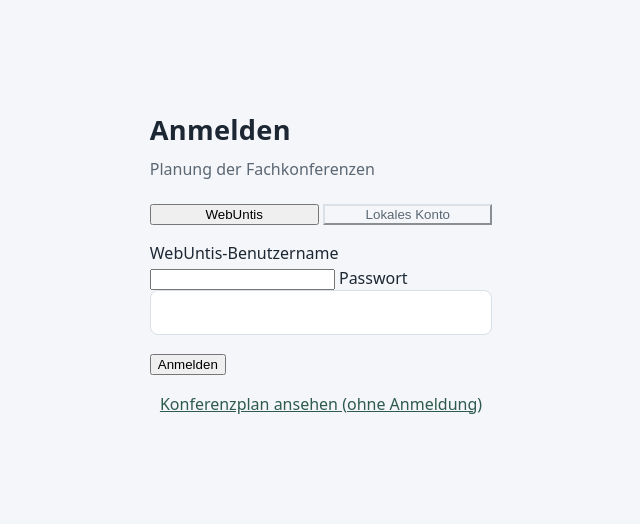
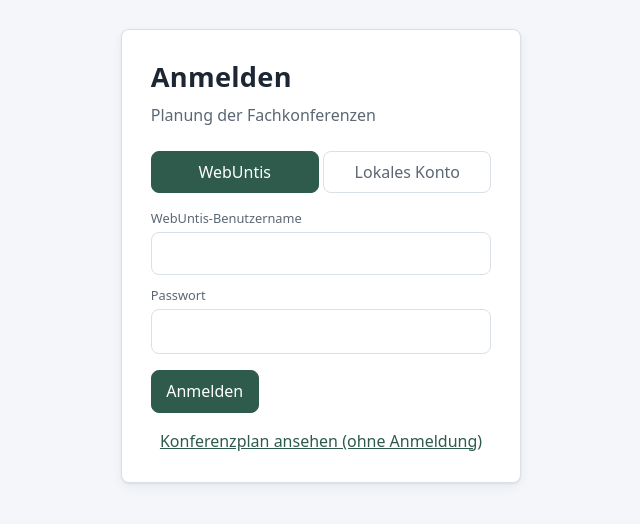
Before and after one commit to hornse/fachkonferenzen, a PHP site: page / in a window 1280 px wide. Shown: the part 61-585 px from the top of the page, without its empty margins (319-959 px from the left). Run offline with PHP 8.4, Linux system fonts and the light colour scheme.

Commit message:
v1.5.0: Gerüst aus ci-css, Karten wiederhergestellt

```diff
--- a/frontend/index.html
+++ b/frontend/index.html
@@ -8,10 +8,10 @@
     <!-- Tokens zuerst, die projekteigene Datei zuletzt: So gewinnt
          style.css im Zweifel, und die Werte kommen dennoch aus einer
          Quelle. -->
-    <link rel="stylesheet" href="/vendor/ci-css/ci-tokens.css?v=20260813140429">
-    <link rel="stylesheet" href="/vendor/ci-css/ci-komponenten.css?v=20260813140429">
-    <link rel="stylesheet" href="/vendor/ci-css/ci-shell.css?v=20260813140429">
-    <link rel="stylesheet" href="/style.css?v=20260813140429">
+    <link rel="stylesheet" href="/vendor/ci-css/ci-tokens.css?v=20260813141536">
+    <link rel="stylesheet" href="/vendor/ci-css/ci-komponenten.css?v=20260813141536">
+    <link rel="stylesheet" href="/vendor/ci-css/ci-shell.css?v=20260813141536">
+    <link rel="stylesheet" href="/style.css?v=20260813141536">
 </head>
 <body class="ci-seite">
 
@@ -21,7 +21,7 @@
      Navigationspunkte. Eine Seitenleiste verschenkte hier ein Sechstel
      der Bildschirmbreite an vier Wörter. -->
 <div class="ci-huelle ci-huelle--kopf" data-ci-huelle data-leiste="voll"
-     data-ci-icons="/vendor/ci-css/ci-icons.svg?v=20260813140429">
+     data-ci-icons="/vendor/ci-css/ci-icons.svg?v=20260813141536">
 
     <!-- ci-leiste--farbig: Die tafelgrüne Kopfleiste ist die Kennfarbe
          dieser Anwendung. Ohne die Variante wäre sie beim Umbau auf das
@@ -64,7 +64,7 @@
      weil sie fest am unteren Rand schwebt. -->
 <div id="meldung" class="meldung" role="status" aria-live="polite" hidden></div>
 
-<script src="/vendor/ci-css/ci-shell.js?v=20260813140429"></script>
-<script src="/app.js?v=20260813140429"></script>
+<script src="/vendor/ci-css/ci-shell.js?v=20260813141536"></script>
+<script src="/app.js?v=20260813141536"></script>
 </body>
 </html>
--- a/frontend/style.css
+++ b/frontend/style.css
@@ -44,6 +44,11 @@
     --warn:        var(--ci-fehler);
     --warn-hell:   var(--ci-fehler-flaeche);
     --ok:          var(--ci-erfolg);
+
+    /* Die Reihe setzt 76rem (1216px); fachkonferenzen hatte vorher
+       1100px. Wer es enger möchte, ändert nur diese Zeile – das Modul
+       liest den Wert, alle Regeln folgen. */
+    /* --ci-inhalt-breite: 69rem; */
 
     --radius:      var(--ci-radius);
     --schatten:    var(--ci-schatten);
@@ -101,16 +106,60 @@ a { color: var(--tafel); }
    ci-shell.css (Variante .ci-huelle--kopf). Die früheren Regeln für
    .kopf, .kopf-innen, .marke, .nav und .benutzer sind entfallen –
    rund 40 Zeilen, die das Modul besser abdeckt.
+
+   NICHT entfallen sind Karten, Knöpfe und Felder: app.js erzeugt
+   `class="karte"`, das Modul kennt aber `.ci-karte`. Wer die Regeln
+   hier löscht, weil „das Modul das abdeckt", steht ohne Karten da –
+   genau das ist beim ersten Anlauf dieses Pakets passiert. Die Regeln
+   beziehen ihre Werte aus den Tokens, doppeln also nichts.
    ------------------------------------------------------------- */
+
+.karte {
+    background: var(--karte); border: 1px solid var(--linie);
+    border-radius: var(--radius); box-shadow: var(--schatten);
+    padding: 1.1rem 1.3rem; margin-bottom: 1rem;
+}
+
 .raster { display: grid; gap: 1rem; }
 .raster.zweispaltig { grid-template-columns: 1fr 1fr; }
 @media (max-width: 800px) { .raster.zweispaltig { grid-template-columns: 1fr; } }
 
-/* --- Formulare ----------------------------------------------
-   Felder, Knöpfe, Karten und Tabellen kommen aus ci-komponenten.css.
-   Hier bleibt nur, was dieses Projekt zusätzlich braucht.
+/* --- Formulare und Knöpfe -----------------------------------
+   Ebenfalls nicht entfallen: app.js setzt `sekundaer`, `gefahr` und
+   `klein` als Knopfklassen, nicht die ci-Varianten.
    ------------------------------------------------------------- */
+label { display: block; font-size: .8rem; color: var(--tinte-blass); margin: .7rem 0 .2rem; }
+input, select, textarea {
+    width: 100%; padding: .5rem .6rem; font: inherit;
+    border: 1px solid var(--linie); border-radius: var(--radius);
+    background: var(--kreide); color: var(--tinte);
+}
+input:focus, select:focus, textarea:focus, button:focus-visible {
+    outline: 2px solid var(--gold); outline-offset: 1px;
+}
 select.klein, input.klein { width: auto; padding: .25rem .4rem; font-size: .85rem; }
+
+button {
+    font: inherit; cursor: pointer; padding: .5rem .9rem;
+    border: 1px solid var(--tafel); border-radius: var(--radius);
+    background: var(--tafel); color: var(--kreide);
+}
+button:hover { background: var(--tafel-tief); }
+button.sekundaer { background: transparent; color: var(--tafel); }
+button.sekundaer:hover { background: var(--papier); }
+button.gefahr { background: transparent; border-color: var(--warn); color: var(--warn); }
+button.klein { padding: .25rem .55rem; font-size: .82rem; }
+button:disabled { opacity: .5; cursor: default; }
+
+/* In der farbigen Kopfleiste stehen Knöpfe auf dem Akzent. Die
+   projekteigene Regel oben würde sie dort tafelgrün auf tafelgrün
+   malen – deshalb die Ausnahme. */
+.ci-leiste--farbig button {
+    background: transparent;
+    border-color: var(--ci-auf-leiste-linie);
+    color: var(--ci-flaeche);
+}
+.ci-leiste--farbig button:hover { background: var(--ci-auf-leiste-hover); }
 
 /* --- Tabellen -----------------------------------------------
    app.js erzeugt Tabellen ohne Klasse; ci-komponenten.css greift nur
```
Also changed, not shown: 1 other file.
